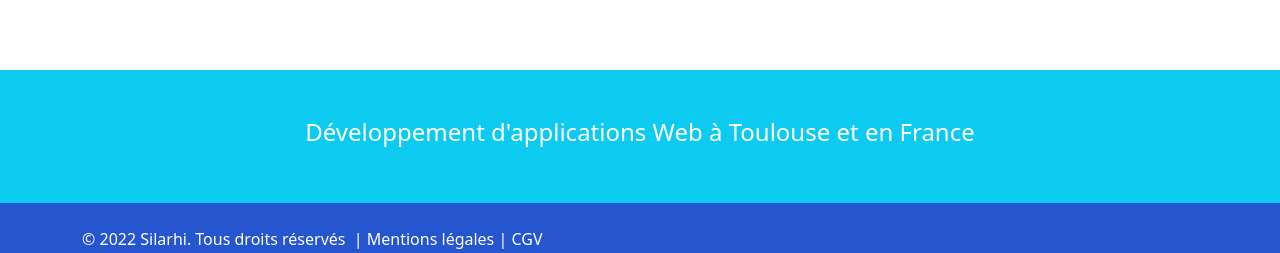
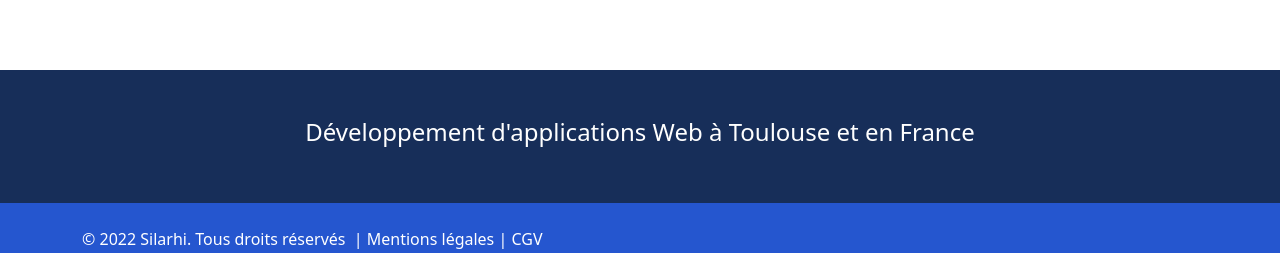
Before and after one commit to silarhi/silarhi.fr, a Next.js app: page / in a window 1280 px wide. Shown: the part 2389-2642 px from the top of the page. Built offline with nearby package versions, Linux system fonts and the light colour scheme.

Commit message:
improve footer

```diff
--- a/components/Footer/Footer.js
+++ b/components/Footer/Footer.js
@@ -7,15 +7,13 @@ import styles from './Footer.module.scss'
 export default function Footer() {
   return (
     <footer className={styles.footer}>
-            <div className={`py-5 ${styles.footerTop}`}>
+      <div className={`py-5 text-bg-primary-dark`}>
         <Container className={"text-center"}>
           <h4>Développement d{"'"}applications Web à Toulouse et en France</h4>
         </Container>
       </div>
-            <div className={`py-4 ${styles.footerBottom}`}>
+      <div className={`py-4 text-bg-primary`}>
         <div className="container">
-                    <div className="column one">
-                        <div className="copyright">
           <div>
             ©&nbsp;{new Date().getFullYear()} Silarhi. Tous droits réservés
             &nbsp;|&nbsp;
@@ -32,8 +30,6 @@ export default function Footer() {
           </div>
         </div>
       </div>
-                </div>
-            </div>
     </footer>
   )
 }
--- a/components/Footer/Footer.module.scss
+++ b/components/Footer/Footer.module.scss
@@ -10,14 +10,4 @@
       text-decoration: underline;
     }
   }
-
-  .footerTop {
-    background: $info;
-    color: white;
-  }
-
-  .footerBottom {
-    background: $primary;
-    color: white;
-  }
 }
--- a/styles/_variables.scss
+++ b/styles/_variables.scss
@@ -4,6 +4,7 @@ $body-bg: #F8F9FA;
 
 //Colors
 $primary: #2556cf;
+$primary-dark: #172e59;
 $sub-primary: #ffaf30;
 
 //Forms
@@ -18,6 +19,7 @@ $input-icon-color: $primary;
 
 $theme-colors: (
         "primary": $primary,
+        "primary-dark": $primary-dark,
         "sub-primary": $sub-primary,
         "secondary": $secondary,
         "success": $success,
```
Lines whose indentation alone changed are shown as unchanged.
